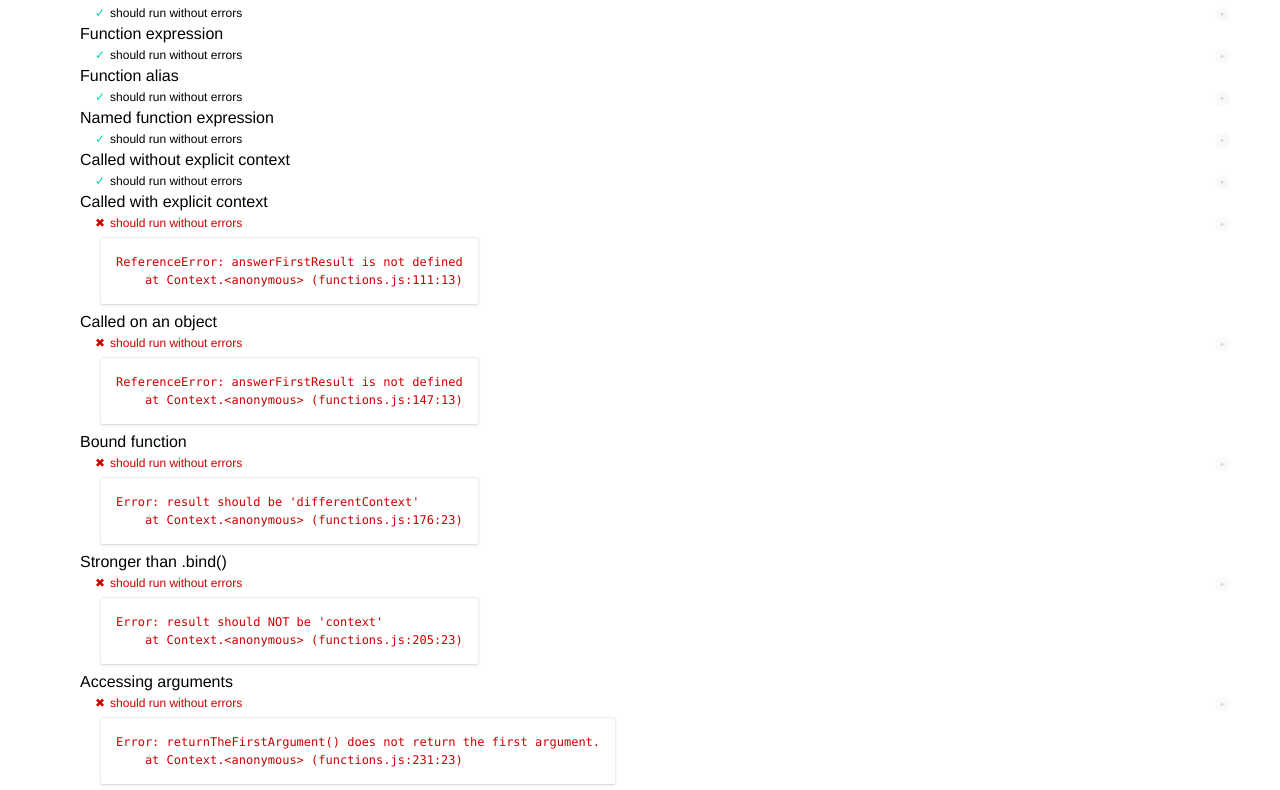
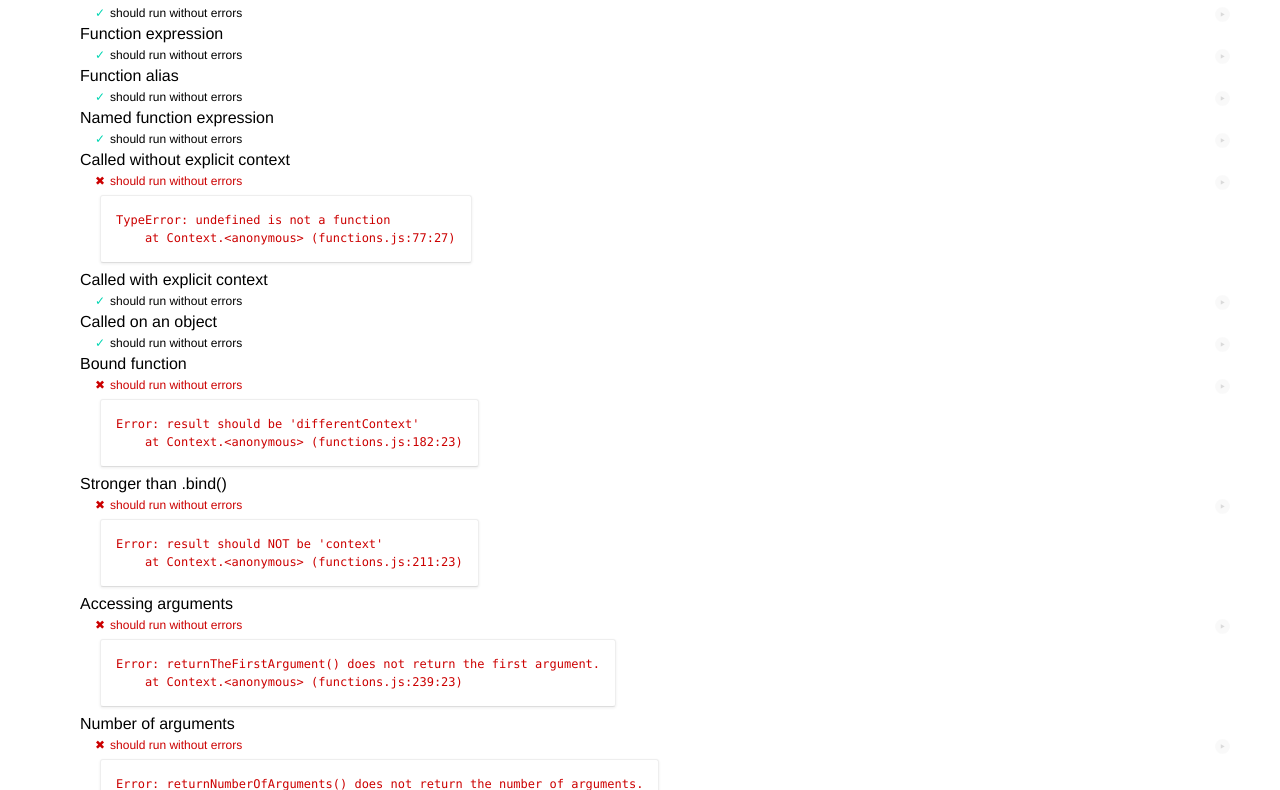
Before and after one commit to elvisjobita/javascript-exercises, a plain HTML site: page 2-functions/index.html in a window 1280 px wide. Shown: the part 110-900 px from the top of the page. Drawn offline with Linux system fonts and the light colour scheme.

Commit message:
final commit

```diff
--- a/2-functions/functions.js
+++ b/2-functions/functions.js
@@ -74,7 +74,7 @@ describe("functions", function() {
             // Declare a constant 'answer' with the correct result.
             // If you call getContext() here, you're a cheater! :)
             // ✏️ ADD CODE HERE ✏️
-           const answer = getContext();
+           const answer = undefined();
             ////////////////////////////////////////////////////////////////////
 
             const result = getContext(); // <--- called without explicit context
@@ -98,6 +98,9 @@ describe("functions", function() {
             // and 'answerThirdResult' with the correct results.
             // If you call getContext() here, you're a cheater! :)
             // ✏️ ADD CODE HERE ✏️
+            const answerFirstResult = undefined;
+            const answerSecondResult = context;
+            const answerThirdResult = undefined;
 
             ////////////////////////////////////////////////////////////////////
 
@@ -136,6 +139,8 @@ describe("functions", function() {
             // and 'answerSecondResult' with the correct results.
             // If you call getContext() here, you're a cheater! :)
             // ✏️ ADD CODE HERE ✏️
+            const answerFirstResult = object;
+            const answerSecondResult = differentObject;
 
             ////////////////////////////////////////////////////////////////////
 
@@ -167,6 +172,7 @@ describe("functions", function() {
             // You're not allowed to define a new function here.
             // If you call getContext() here, you're a cheater! :)
             // ✏️ ADD CODE HERE ✏️
+
 
             ////////////////////////////////////////////////////////////////////
 
@@ -220,6 +226,8 @@ describe("functions", function() {
                 // Unfortunately, it does not specify any parameters.
                 // Find a way to retrieve the first argument without specifying a parameter.
                 // ✏️ ADD CODE HERE ✏️
+                const calledWithA = ("A");
+                const calledWithB = ("B");
 
                 ////////////////////////////////////////////////////////////////////
             }
--- a/3-dom/style.css
+++ b/3-dom/style.css
@@ -24,7 +24,7 @@ body, html {
   margin: 1rem;
   font-size: 1.5rem;
   padding: 1rem .5rem;
-  transition: all 0s ease;
+  transition: all .07s ease;
   width: 10rem;
   text-align: center;
   color: white;
```
